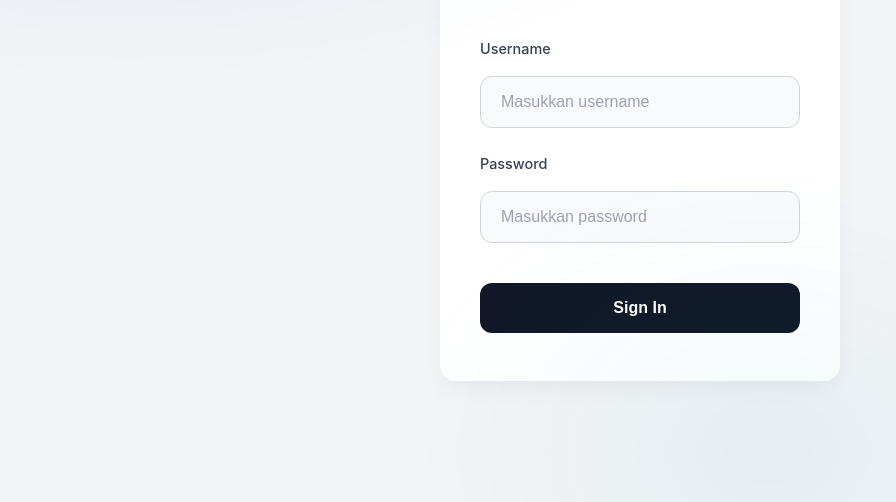
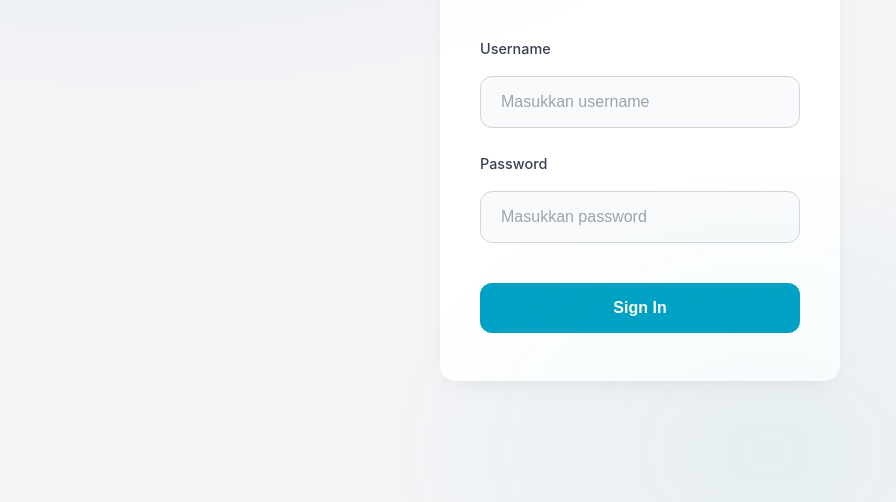
Before and after one commit to muhammadkhairin333-arch/dashboard-keuangan-karim-gadget, a plain HTML site: page index.html in a window 1280 px wide. Shown: the part 268-770 px from the top of the page, without its empty margins (0-896 px from the left). Drawn offline with nearby package versions, Linux system fonts and the light colour scheme.

Commit message:
Update login button colors to use CSS variables

```diff
--- a/styles.css
+++ b/styles.css
@@ -2416,7 +2416,7 @@ body::before {
 .login-btn {
   width: 100%;
   padding: 1rem;
-  background-color: #111827;
+  background-color: var(--accent-blue);
   color: #FFFFFF;
   border: none;
   border-radius: 12px;
@@ -2428,6 +2428,6 @@ body::before {
 }
 
 .login-btn:hover, .login-btn:active {
-  background-color: #374151;
+  background-color: var(--accent-indigo);
   transform: scale(0.98);
 }
```
